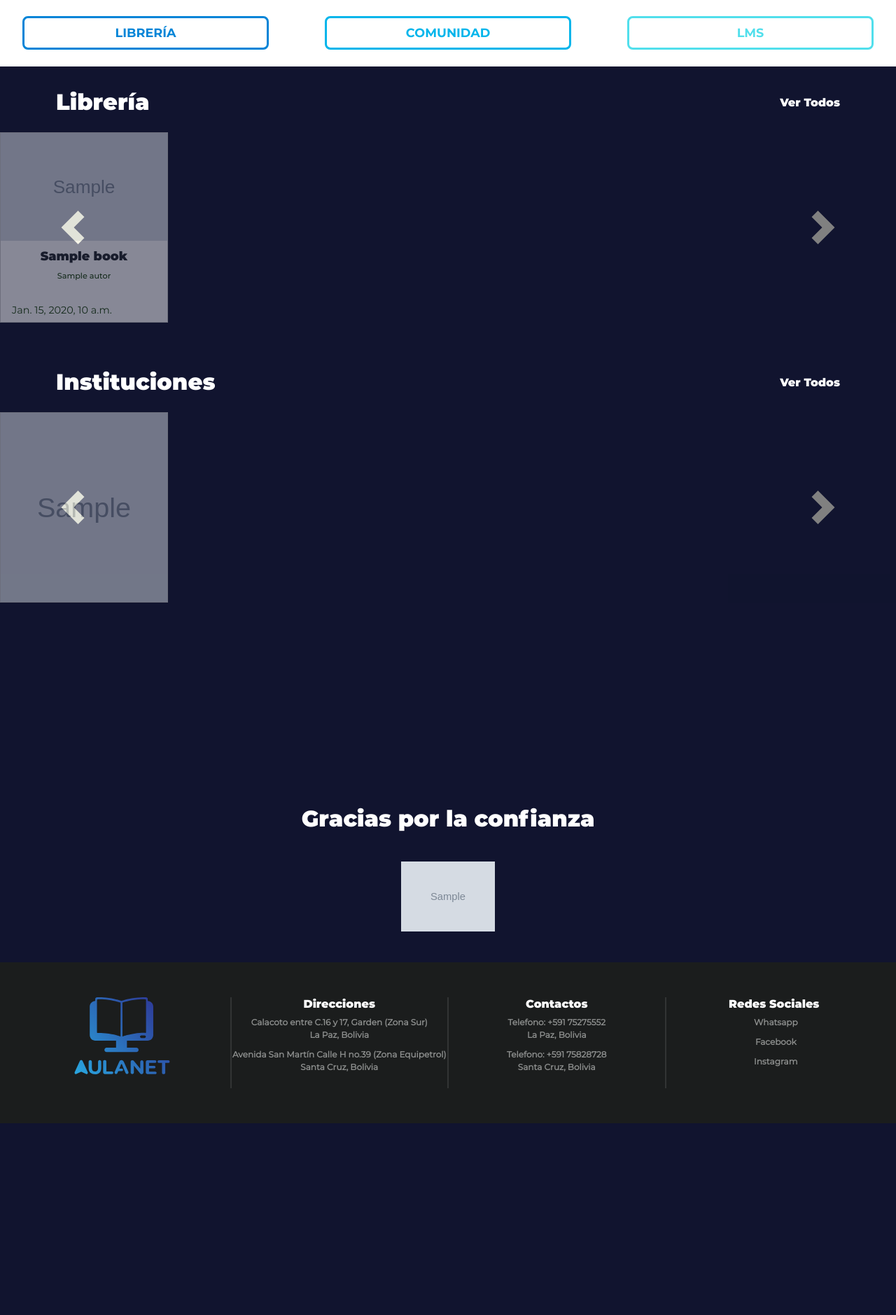
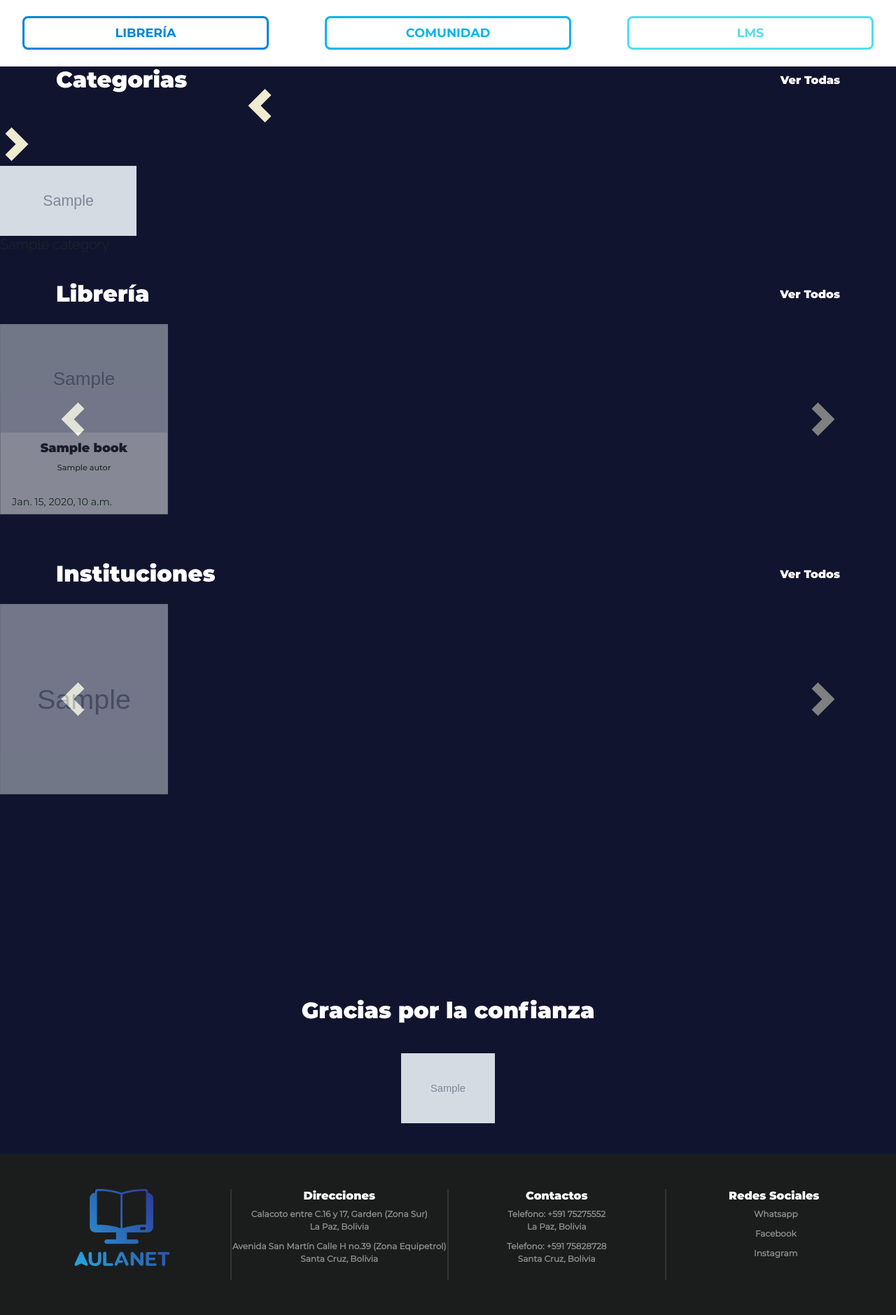
Before and after one commit to Etygit607/aulavirtual, a Django app: template app/templates/app/home.html in a window 1280 px wide. Shown: the part 705-2584 px from the top of the page at 70% size. Before the commit the page ends 2310 px from the top, so only its background shows below. Run offline with Django 3.2, Linux system fonts and the light colour scheme; the template is opened without the code that fills it: most values are stand-ins (such as "Sample title", 1, 10 or a date in 2020); grey boxes marked "Sample" are stand-in pictures; some libraries are stand-ins or nearby versions.

Commit message:
added categories section

```diff
--- a/app/templates/app/home.html
+++ b/app/templates/app/home.html
@@ -31,6 +31,33 @@
       LMS
     </a>
   </div>
+</section>
+
+<section class="anet-category">
+  <div class="container-head">
+    <h2 class="courses-title">Categorias</h2>
+    <a href="#" class="courses-title">Ver Todas</a>
+  </div>
+  <div id="category-carousel">
+    <div class="arrow category-left-arrow">
+      <span class="carousel-control-prev-icon"></span>
+    </div>
+    <div class="arrow category-right-arrow">
+      <span class="carousel-control-next-icon"></span>
+    </div>
+    <div class="category-carousel">
+      {% for category in categories %}
+        <div class="category" id="category_{{ category.id }}">
+          <a href="">
+            <img src="{% static category.img %}" width="195" height="100" />
+          </a>
+          <div class="category-description">
+            <h5 class="title-card">{{category.name}}</h5>
+          </div>
+        </div>
+      {% endfor %}
+    </div>
+</div>
 </section>
 
 
```
